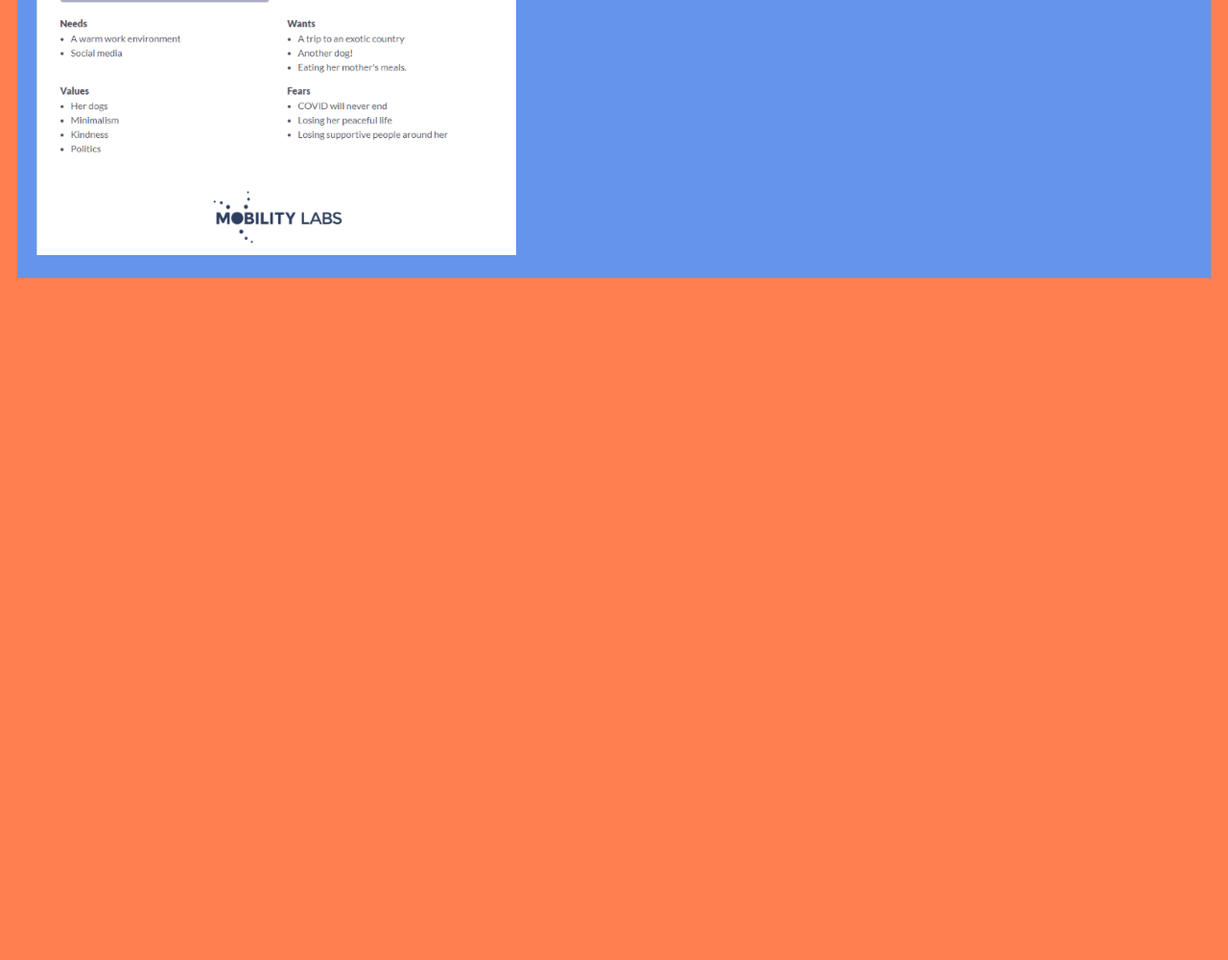
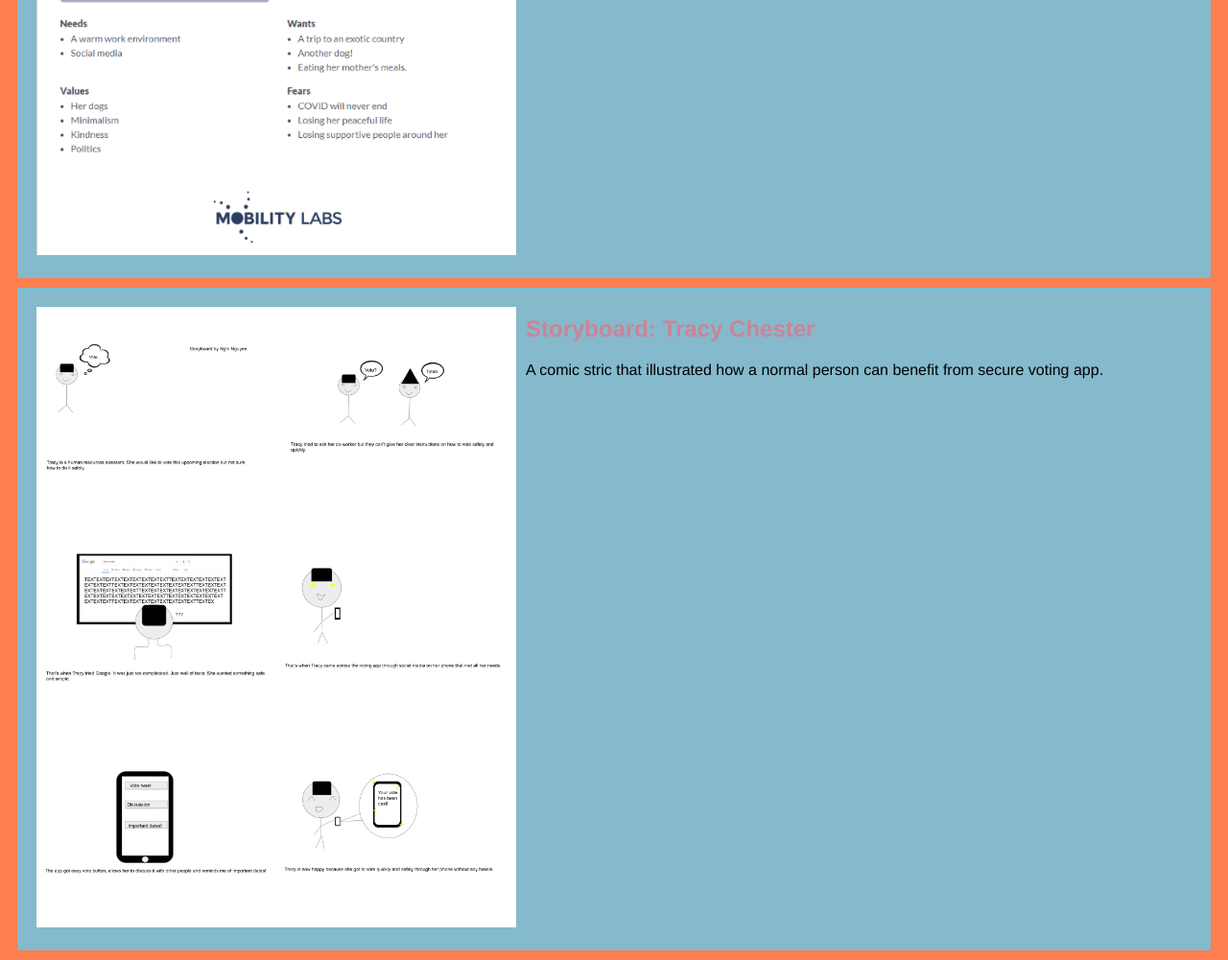
Before and after one commit to suhibl032/suhibl032.github.io, a plain HTML site: page index.html in a window 1280 px wide. Shown: the part 1516-2517 px from the top of the page at 96% size. Before the commit the page ends 1816 px from the top, so only its background shows below. Drawn offline with Linux system fonts and the light colour scheme.

Commit message:
Add files via upload

```diff
--- a/index.html
+++ b/index.html
@@ -26,7 +26,8 @@
                 </p>
             </section>
         </section>
-         <!-- Affinity Diagram Assignment-->
+
+         <!-- Persona Assignment-->
          <section class="assignment">
             <a href="files/combinepdf.pdf"><img src="images/Persona.png"></a>
             <section class="ass-details">
@@ -36,5 +37,16 @@
                 </p>
             </section>
         </section>
+
+        <!-- Storyboard Assignment-->
+        <section class="assignment">
+            <a href="files/StoryboardPer.pdf"><img src="images/StoryboardOverall-1.png"></a>
+            <section class="ass-details">
+                <a href="files/combinepdf.pdf"><h2>Storyboard: Tracy Chester </h2></a>
+                <p>
+                    A comic stric that illustrated how a normal person can benefit from secure voting app.
+                </p>
+            </section>
+        </section>
     </body>
 </html>
--- a/styles.css
+++ b/styles.css
@@ -1,6 +1,6 @@
 body {
     background: coral;
-    font-family:Arial, Helvetica, sans-serif ;
+    font-family:'Franklin Gothic Medium', 'Arial Narrow', Arial, sans-serif ;
 }
 
 .assignment {
@@ -9,13 +9,17 @@ body {
     display: flex;
     padding: 10px;
     margin: 10px;
-    background: cornflowerblue;
+    background: #84BACC;
 }
 .assignment img {
     width: 500px;
     padding: 10px;
 }
 h1 {
-    color:white;
+    color:#BEFFEC;
     text-align: center;
 }
+a {
+    text-decoration:none;
+    color:#CC8496;
+}
```
Also changed, not shown: images/StoryboardOverall-1.png (added), 3 other files.
